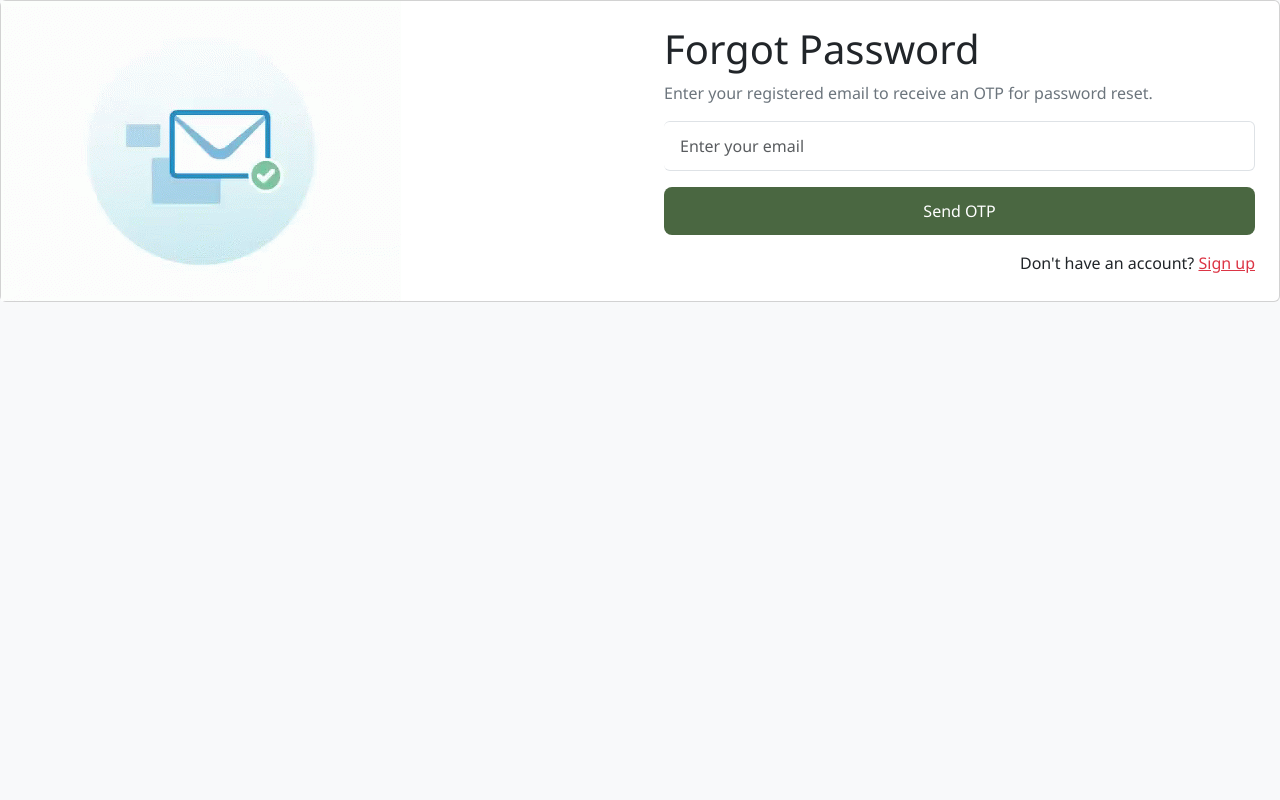
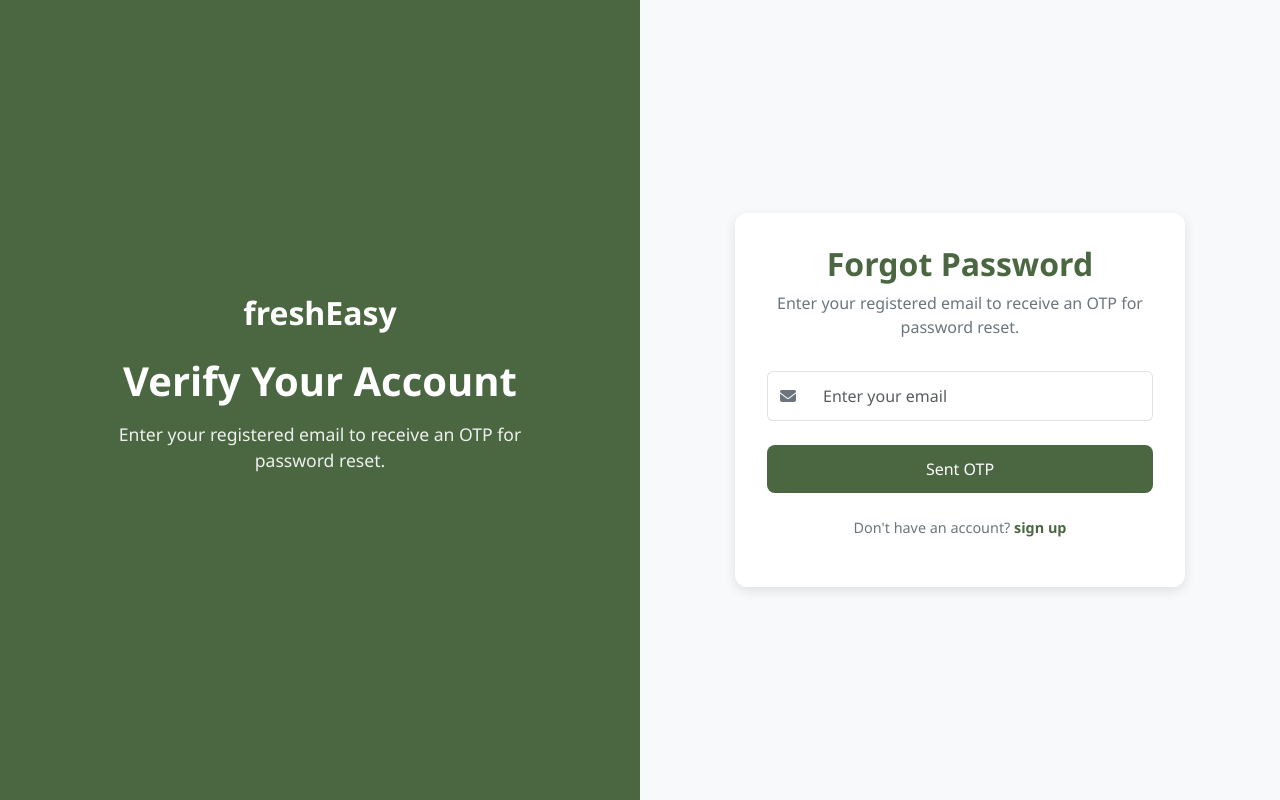
Before and after one commit to muhammedshann/fresh2home, a Django app: page /forget_pass/ in a window 1280 px wide. Run offline with Django 5.2, Linux system fonts and the light colour scheme; parts of the project's set-up code (start-up, migrations or seed data) failed here and were passed over.

Commit message:
after designing forgot password otp and all and dont timer on otp

```diff
--- a/user_side/templates/base.html
+++ b/user_side/templates/base.html
@@ -18,7 +18,7 @@
 <header class="site-header">
     <div class="container">
         <nav class="navbar navbar-expand-lg navbar-light">
-            <a href="{% url 'homepage' %}" class="navbar-brand logo">fresh<span>Easy</span></a>
+            <a href="{% url 'homepage' %}" class="navbar-brand logo">Fresh<span>Easy</span></a>
             <button class="navbar-toggler" type="button" data-bs-toggle="collapse" data-bs-target="#navbarNav" aria-controls="navbarNav" aria-expanded="false" aria-label="Toggle navigation">
                 <span class="navbar-toggler-icon"></span>
             </button>
--- a/user_side/templates/forgot_password.html
+++ b/user_side/templates/forgot_password.html
@@ -4,49 +4,63 @@
 <head>
     <meta charset="UTF-8">
     <meta name="viewport" content="width=device-width, initial-scale=1.0">
-    <title>Forgot Password</title>
+    <title>OTP Verification - freshEasy</title>
     <!-- Bootstrap CSS -->
     <link href="https://cdn.jsdelivr.net/npm/bootstrap@5.3.0/dist/css/bootstrap.min.css" rel="stylesheet">
+    <!-- Font Awesome -->
+    <link rel="stylesheet" href="https://cdnjs.cloudflare.com/ajax/libs/font-awesome/6.4.0/css/all.min.css">
+    <!-- Custom CSS -->
     <link href="{% static 'css/login.css' %}" rel="stylesheet">
 </head>
 <body>
-    <div class="login-container">
-        <div class="card">
-            <div class="row g-0">
-                <!-- Illustration Section -->
-                <div class="col-md-6">
-                    <div class="illustration-section">
-                        <img src="{% static 'images/mail.gif' %}" alt="Login illustration" class="login_img">
+    <div class="container-fluid">
+        <div class="row min-vh-100">
+            <!-- Left side - Brand imagery -->
+            <div class="col-lg-6 d-none d-lg-flex brand-side">
+                <div class="brand-content">
+                    <div class="logo-container mb-4">
+                        <h2 class="brand-name">freshEasy</h2>
+                    </div>
+                    <h1 class="welcome-text">Verify Your Account</h1>
+                    <p class="brand-tagline">Enter your registered email to receive an OTP for password reset.</p>
+                    {% comment %} <div class="verification-illustration">
+                        <img src="/placeholder.svg?height=300&width=400" alt="Verification illustration" class="img-fluid">
+                    </div> {% endcomment %}
                 </div>
             </div>
 
-                <!-- Form Section -->
-                <div class="col-md-6">
-                    <div class="card-body p-4">
+            <!-- Right side - OTP form -->
+            <div class="col-12 col-lg-6 form-side">
+                <div class="form-wrapper">
+                    <div class="d-lg-none text-center mb-4">
+                        <h2 class="brand-name">freshEasy</h2>
+                    </div>
+
+                    <div class="login-header">
                         <h1>Forgot Password</h1>
                         <p class="subtitle">Enter your registered email to receive an OTP for password reset.</p>
+                    </div>
 
                     <form method="POST" action="{% url 'forgot_password' %}">
                         {% csrf_token %}
 
+                        <div class="mb-4 input-group">
+                            <span class="input-group-text"><i class="fa-solid fa-envelope"></i></i></span>
+                            <input type="email" name="email" class="form-control" placeholder="Enter your email" required>
+                        </div>
+
                         {% if messages %}
                             {% for message in messages %}
-                                    <div class="alert alert-{{ message.tags }}">
-                                        {{ message }}
-                                    </div>
+                                <div class="alert alert-{{ message.tags }}">{{ message }}</div>
                             {% endfor %}
                         {% endif %}
 
-                            <div class="mb-3">
-                                <input type="email" name="email" id='email' class="form-control" placeholder="Enter your email" required>
-                            </div>
+                        <button type="submit" class="btn btn-login w-100">Sent OTP</button>
 
-                            <button type="submit" class="btn btn-login w-100">Send OTP</button>
-
-                            <div class="text-end mt-3">
-                                <p class="mb-0">
+                        <div class="text-center mt-4">
+                            <p class="resend-text">
                                 Don't have an account?
-                                    <a href="{% url 'signup' %}" class="text-danger">Sign up</a>
+                                <a href="{% url 'signup' %}" class="resend-link">sign up</a>
                             </p>
                         </div>
                     </form>
@@ -54,8 +68,8 @@
             </div>
         </div>
     </div>
-    </div>
 
+    <!-- Bootstrap Bundle with Popper -->
     <script src="https://cdn.jsdelivr.net/npm/bootstrap@5.3.0/dist/js/bootstrap.bundle.min.js"></script>
 </body>
 </html>
--- a/user_side/templates/login.html
+++ b/user_side/templates/login.html
@@ -79,9 +79,9 @@
                     </div>
                     <h1 class="welcome-text">Welcome Back!</h1>
                     <p class="brand-tagline">Shop fresh, shop easy. Your one-stop destination for quality products.</p>
-                    <div class="shopping-illustration">
+                    {% comment %} <div class="shopping-illustration">
                         <img src="/placeholder.svg?height=300&width=400" alt="Shopping illustration" class="img-fluid">
-                    </div>
+                    </div> {% endcomment %}
                 </div>
             </div>
         </div>
--- a/user_side/views.py
+++ b/user_side/views.py
@@ -223,9 +223,15 @@ def get_variant_info(request):
     variant_id = request.GET.get('variant_id')
     try:
         variant = ProductVariant.objects.get(id=variant_id)
+        product = variant.product
+
+        # Determine if there's a discount
+        has_discount = product.discount and product.discount > 0
+
         data = {
-            'original_price': float(variant.price),  # Show the original price
-            'discounted_price': float(variant.discounted_price()),  # Show the discounted price
+            'original_price': float(variant.price),
+            'discounted_price': float(variant.discounted_price()) if has_discount else None,
+            'has_discount': has_discount,
             'available_quantity': variant.available_quantity,
         }
         return JsonResponse(data)
@@ -660,7 +666,21 @@ def edit_profile(request):
 
     return render(request, 'profile.html')
 
+@never_cache
 def verify_otp(request):
+    # Get the user's email from session
+    email_or_phone = request.session.get('email_or_phone')
+
+    # Retrieve the OTP entry
+    try:
+        otp_entry = OTPVerification.objects.filter(
+            email_or_phone=email_or_phone,
+            verified=False
+        ).latest('created_at')
+        expires_at = otp_entry.expires_at
+    except (OTPVerification.DoesNotExist, TypeError):
+        expires_at = None
+
     if request.method == 'POST':
         otp_code = request.POST.get('otp')
 
@@ -668,6 +688,7 @@ def verify_otp(request):
             otp_entry = OTPVerification.objects.get(otp=otp_code, verified=False)
 
             if otp_entry.is_expired():
+                otp_entry.delete()
                 messages.error(request, 'OTP has expired. Please request a new OTP.')
                 return redirect('forgot_password')
 
@@ -680,12 +701,14 @@ def verify_otp(request):
             if user:
                 user.is_verify = True
                 user.save()
+                otp_entry.delete()
 
             messages.success(request, 'OTP verification successful!')
 
             # Determine the next page dynamically
             next_page = request.session.get('next_page', 'profile')
-            del request.session['next_page']
+            if 'next_page' in request.session:
+                del request.session['next_page']
 
             return redirect(next_page)
 
@@ -693,7 +716,7 @@ def verify_otp(request):
             messages.error(request, 'Invalid OTP. Please try again.')
             return redirect('verify_otp')
 
-    return render(request, 'verify_otp.html')
+    return render(request, 'verify_otp.html', {"expires_at": expires_at})
 
 def generate_otp():
     return ''.join(random.choices(string.digits, k=6))
@@ -1421,6 +1444,7 @@ def payment_callback(request):
             'message': 'Failed to add money to wallet'
         }, status=500)
 
+@never_cache
 def forgot_password(request):
     if request.method == "POST":
         email = request.POST.get('email')
@@ -1433,6 +1457,7 @@ def forgot_password(request):
             return render(request, "forgot_password.html")
 
         otp = generate_otp()
+        print(otp)
         otp_expiry_time = timezone.now() + timedelta(minutes=5)
 
         send_mail(
@@ -1443,14 +1468,17 @@ def forgot_password(request):
             fail_silently=False,
         )
 
+        # Create OTP verification record
         OTPVerification.objects.create(
             user=user,
             otp=otp,
             email_or_phone=email,
             expires_at=otp_expiry_time
         )
+
+        # Store information in session
         request.session['reset_username'] = user.username
-
+        request.session['email_or_phone'] = email  # Add this line
         request.session['next_page'] = 'password'
 
         return redirect("verify_otp")
```
Also changed, not shown: user_side/templates/home_page.html (+25 -14 lines), user_side/templates/product_detail.html (+37 -6 lines), user_side/templates/verify_otp.html (+35 -1 lines). Lines whose indentation alone changed are shown as unchanged.
